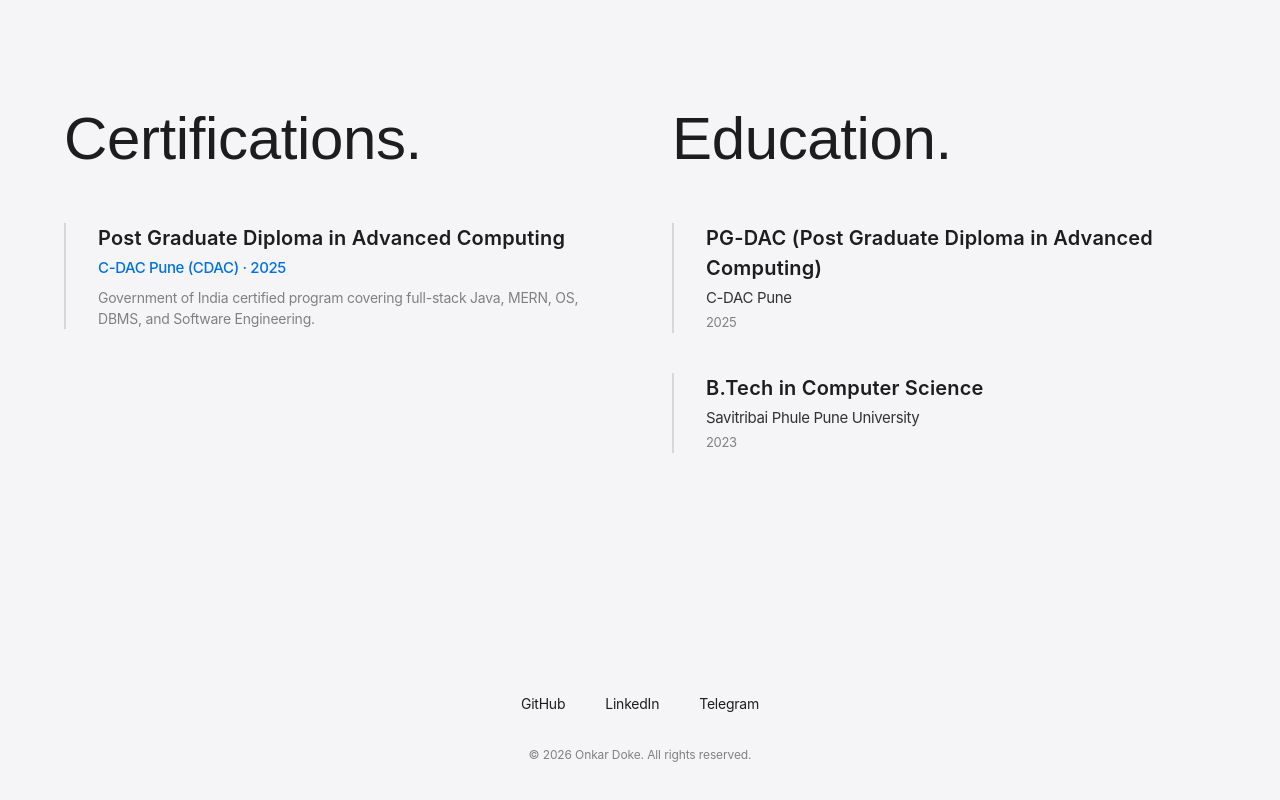
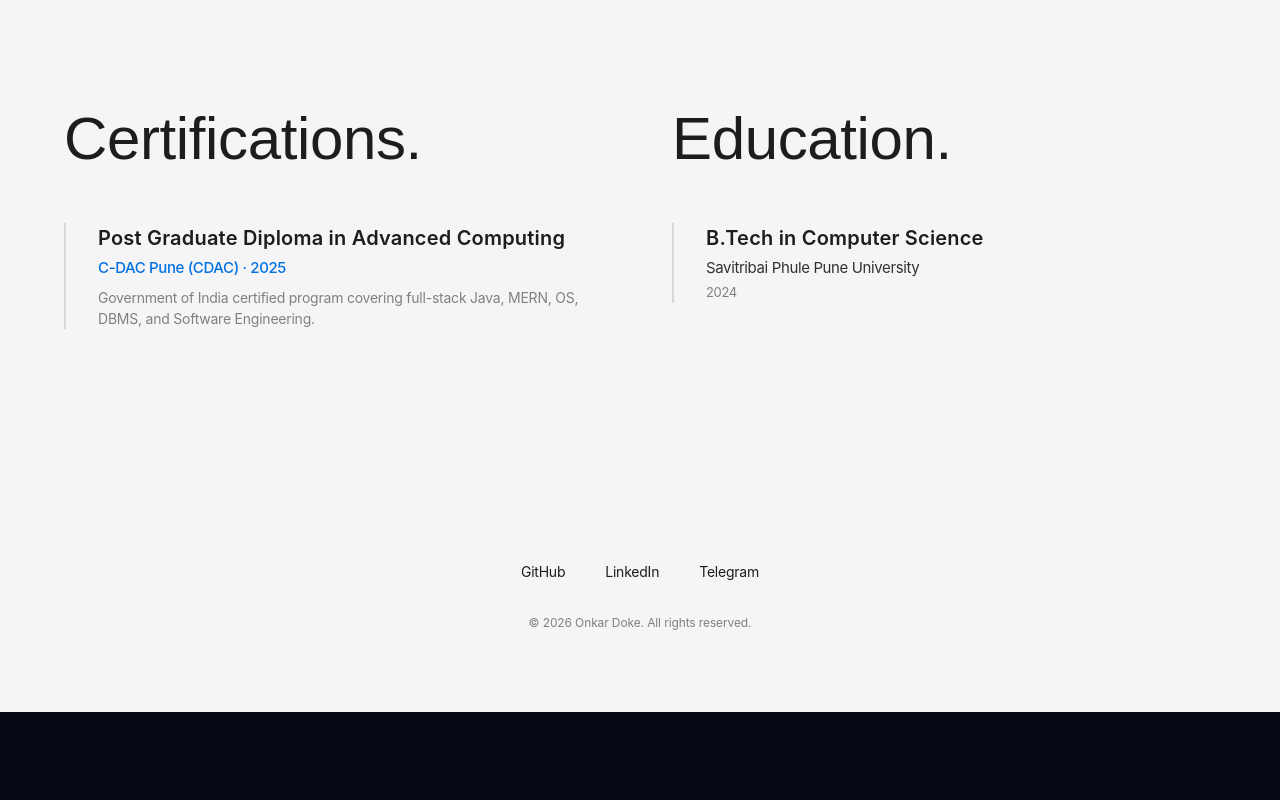
Before and after one commit to OmDoke/Om, a React (Vite) app: page / in a window 1280 px wide. Shown: the part 4812-5612 px from the top of the page. After the commit the page ends 5524 px from the top, so only its background shows below. Built offline with nearby package versions, Linux system fonts and the light colour scheme.

Commit message:
feat: add portfolio constants containing personal info, experience, projects, and skills data

```diff
--- a/src/constants/data.ts
+++ b/src/constants/data.ts
@@ -127,14 +127,9 @@ export const CERTIFICATIONS = [
 
 export const EDUCATION = [
   {
-    degree: 'PG-DAC (Post Graduate Diploma in Advanced Computing)',
-    institution: 'C-DAC Pune',
-    year: '2025'
-  },
-  {
     degree: 'B.Tech in Computer Science',
     institution: 'Savitribai Phule Pune University',
-    year: '2023'
+    year: '2024'
   }
 ];
 
```
